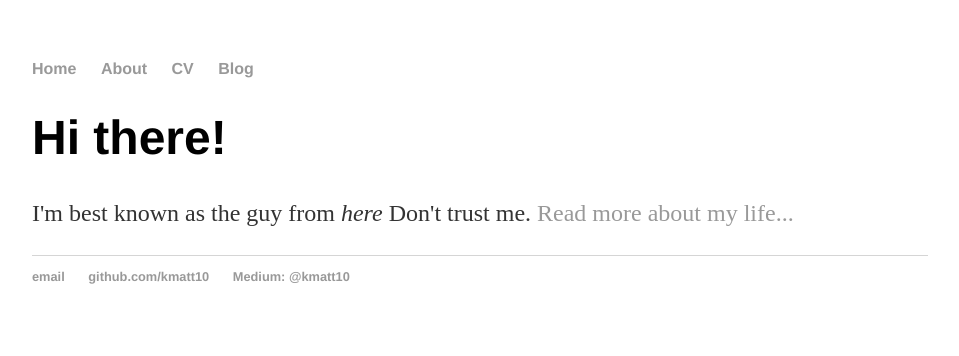
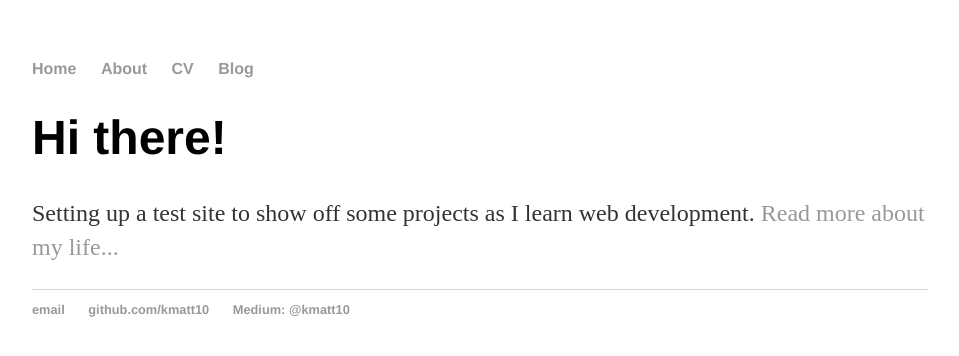
Before and after one commit to kmatt10/kmatt10.github.io, a Jekyll site: the page built from index.html, in a window 1280 px wide. Shown: the top 356 px of the page, without its empty margins (160-1119 px from the left). Built offline with Jekyll 4.4.1, drawn with Linux system fonts in a browser that asks for light colours.

Commit message:
Update index.html

```diff
--- a/index.html
+++ b/index.html
@@ -4,5 +4,5 @@ title: kmatt10
 ---
 <div class="blurb">
 	<h1>Hi there!</h1>
-	<p>I'm best known as the guy from <em>here</em> Don't trust me. <a href="/about">Read more about my life...</a></p>
+	<p>Setting up a test site to show off some projects as I learn web development. <a href="/about">Read more about my life...</a></p>
 </div><!-- /.blurb -->
```
